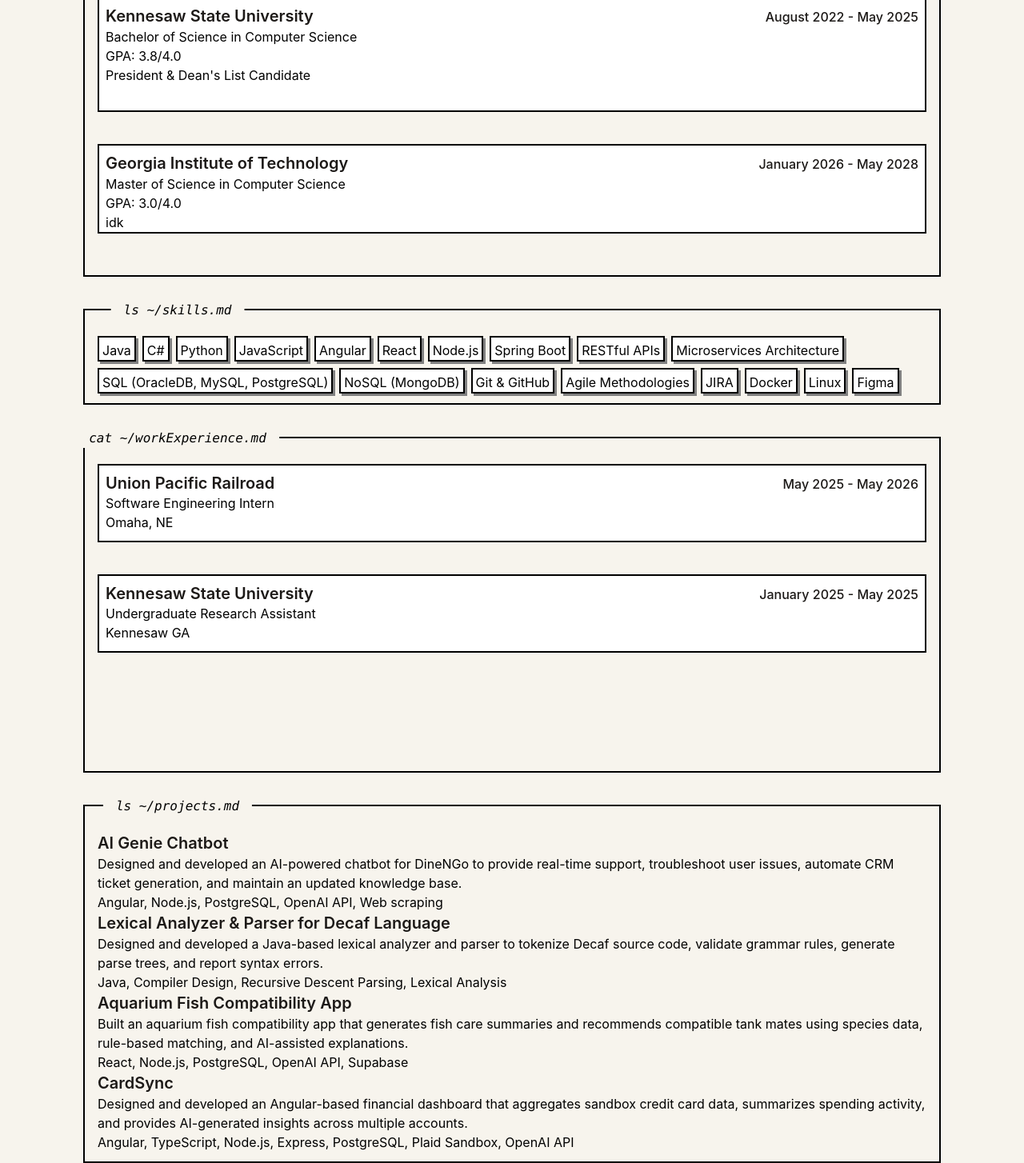
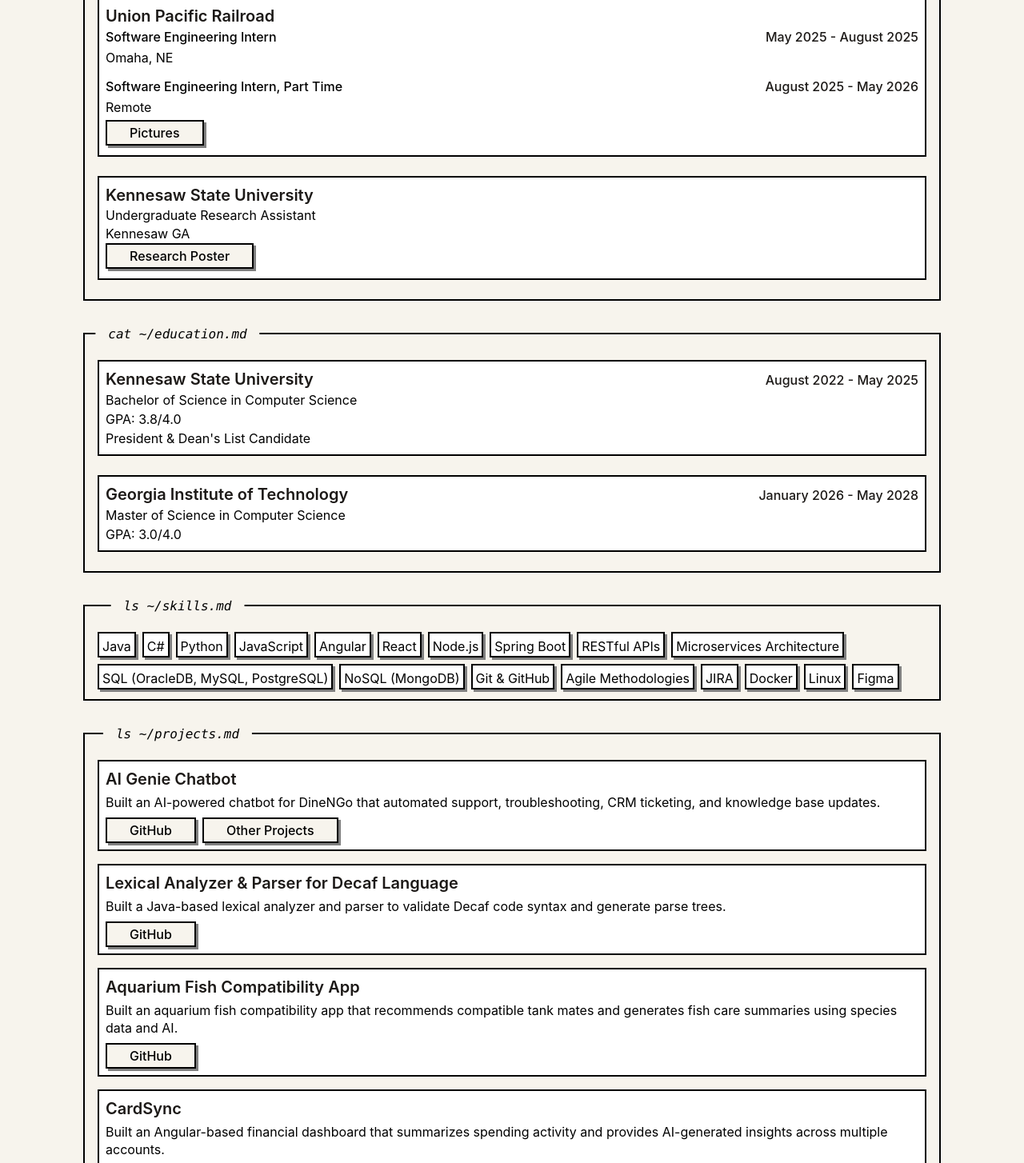
Before and after one commit to Juwonaman/myportfolio, a React (Vite) app: page / in a window 1280 px wide. Shown: the part 800-2254 px from the top of the page at 80% size. Built offline with nearby package versions, Linux system fonts and the light colour scheme.

Commit message:
added project section

```diff
--- a/src/App.css
+++ b/src/App.css
@@ -18,6 +18,9 @@
     }
     .recipe-between{
         @apply mb-10 relative;
+    }
+    .recipe-between-education{
+        @apply mb-6 relative;
     }
     .recipe-between-title{
         @apply mb-10 relative mt-10;
@@ -55,19 +58,32 @@
     .experience-card-meta {
         @apply flex flex-col gap-0.5 leading-snug;
     }
+    .experience-positions {
+        @apply mb-1 flex flex-col gap-3;
+    }
+    .experience-position {
+        @apply flex flex-col gap-0.5;
+    }
     .experience-duties-panel {
-        display: grid;
-        grid-template-rows: 0fr;
-        transition: grid-template-rows 0.35s ease;
+        @apply min-w-0 flex-1 overflow-hidden pr-1 pb-1;
+        max-height: 0;
+        opacity: 0;
+        transition:
+            max-height 0.35s ease,
+            opacity 0.25s ease;
     }
     .experience-duties-panel.is-open {
-        grid-template-rows: 1fr;
+        max-height: 10rem;
+        opacity: 1;
     }
-    .experience-duties-inner {
-        overflow: hidden;
+    .project-stack-panel.is-open {
+        max-height: 14rem;
     }
-    .experience-duties-list {
-        @apply mt-1 list-disc space-y-0.5 pl-5 text-sm leading-snug;
+    .experience-duties-chips {
+        @apply flex list-none flex-wrap justify-end gap-2 p-0 text-sm leading-snug;
+    }
+    .experience-skill-chip {
+        @apply inline-block cursor-pointer border-2 border-black bg-[var(--justWhite)] px-2 py-0.5 shadow-[3px_3px_0px_grey] hover:animate-pulse;
     }
     @media (prefers-reduced-motion: reduce) {
         .experience-duties-panel {
--- a/src/App.jsx
+++ b/src/App.jsx
@@ -100,7 +100,12 @@
         </div>
       </section>
 
-      <section className="relative border-2 border-black  bg-[#f7f4ed] px-4 pt-8 recipe-between inside-section">
+      <section className="relative border-2 border-black px-4 pt-8 recipe-between ">
+      <span className="absolute left-29 top-0 z-10 -translate-x-1/2 -translate-y-1/2 whitespace-nowrap bg-[#f7f4ed] px-4 font-mono italic">cat ~/workExperience.md</span>
+
+      <WorkExp />
+       </section>
+      <section className="relative border-2 border-black  bg-[#f7f4ed] px-4 pt-8 recipe-between ">
       <span className="absolute left-29 top-0 z-10 -translate-x-1/2 -translate-y-1/2 whitespace-nowrap bg-[#f7f4ed] px-4 font-mono italic">cat ~/education.md</span>
 
 
@@ -114,16 +119,13 @@
       <Skills />
        </section>
 
-       <section className="h-105 relative border-2 border-black px-4 pt-8 recipe-between inside-section">
-      <span className="absolute left-29 top-0 z-10 -translate-x-1/2 -translate-y-1/2 whitespace-nowrap bg-[#f7f4ed] px-4 font-mono italic">cat ~/workExperience.md</span>
 
-      <WorkExp />
-       </section>
 
        <section className="relative border-2 border-black  bg-[#f7f4ed] px-4 pt-8 recipe-between inside-section">
       <span className="absolute left-29 top-0 z-10 -translate-x-1/2 -translate-y-1/2 whitespace-nowrap bg-[#f7f4ed] px-4 font-mono italic">ls ~/projects.md</span>
 
-      <Projects />       </section>
+      <Projects />
+       </section>
 
       </ScrollFadeIn>
     </main>
--- a/src/components/Education.jsx
+++ b/src/components/Education.jsx
@@ -34,7 +34,7 @@
             }
             onMouseEnter={() => setHoveredEducation(edu.school)}
             onMouseLeave={() => setHoveredEducation(null)}
-            className={`inside-section relative border-2 border-black bg-[var(--justWhite)] px-2 pt-2 pb-8 recipe-between last:pb-0 ${
+            className={`inside-section relative border-2 border-black bg-[var(--justWhite)] px-2 pt-2 pb-2 recipe-between-education ${
               hasLink ? 'cursor-pointer' : ''
             }`}
           >
--- a/src/components/Projects.jsx
+++ b/src/components/Projects.jsx
@@ -1,14 +1,95 @@
-import React from 'react';
-import projects from '../data/projects';
-function displayProj() {
-    return (
-        <section>
-        {projects.map((project, idx) => <div key = {idx}>
-            <h2 className = "reciple-section-xsmall min-w-0 flex-1">{project.title}</h2>
-            <p>{project.description}</p>
-            <p>{project.stack}</p>
-        </div>)}
-        </section>
-    );
+import { useState } from "react";
+import projects from "../data/projects";
+
+function ProjectCard({
+  project,
+  expandedKey,
+  onCardClick,
+  hoveredTitle,
+  onHover,
+  onButtonClick,
+}) {
+  const cardKey = project.id;
+  const isExpanded = expandedKey === cardKey;
+  const isHovered = hoveredTitle === cardKey;
+
+  return (
+    <div
+      className="inside-section relative cursor-pointer border-2 border-black bg-[var(--justWhite)] px-2 pt-2 pb-2 "
+      onClick={() => onCardClick(cardKey)}
+      onMouseEnter={() => onHover(cardKey)}
+      onMouseLeave={() => onHover(null)}
+    >
+      <div className="experience-row">
+        <h2 className="reciple-section-xsmall flex min-w-0 flex-1 items-center gap-2">
+          {isHovered && (
+            <span className="experience-arrow-blink">{">"}</span>
+          )}
+          {project.title}
+        </h2>
+      </div>
+      <p className="mt-1 leading-snug">{project.description}</p>
+
+      <div className="experience-row items-start gap-2 mt-2">
+        <div
+          className="flex shrink-0 flex-wrap gap-2"
+          onClick={(e) => e.stopPropagation()}
+        >
+          {project.buttons?.map((button, btnIdx) => (
+            <button
+              key={btnIdx}
+              type="button"
+              onClick={(e) => onButtonClick(e, button)}
+              className="my-buttonpt w-fit shrink-0 cursor-pointer border-2 border-black px-7 py-0.5 font-medium text-black shadow-[3px_3px_0px_grey] transition-all"
+            >
+              {button.label}
+            </button>
+          ))}
+        </div>
+        <div
+          className={`experience-duties-panel project-stack-panel min-w-0 flex-1 ${isExpanded ? "is-open" : ""}`}
+          aria-hidden={!isExpanded}
+        >
+          <ul className="experience-duties-chips">
+            {project.stack.map((tech, techIdx) => (
+              <li key={techIdx}>
+                <span className="experience-skill-chip">{tech}</span>
+              </li>
+            ))}
+          </ul>
+        </div>
+      </div>
+    </div>
+  );
 }
-export default displayProj;
+
+export default function Projects() {
+  const [hoveredTitle, setHoveredTitle] = useState(null);
+  const [expandedKey, setExpandedKey] = useState(null);
+
+  const handleCardClick = (key) => {
+    setExpandedKey((current) => (current === key ? null : key));
+  };
+
+  const handleButtonClick = (e, button) => {
+    e.stopPropagation();
+    if (!button.url) return;
+    window.open(button.url, "_blank", "noopener,noreferrer");
+  };
+
+  return (
+    <section className="flex flex-col gap-4">
+      {projects.map((project) => (
+        <ProjectCard
+          key={project.id}
+          project={project}
+          expandedKey={expandedKey}
+          onCardClick={handleCardClick}
+          hoveredTitle={hoveredTitle}
+          onHover={setHoveredTitle}
+          onButtonClick={handleButtonClick}
+        />
+      ))}
+    </section>
+  );
+}
--- a/src/components/workExp.jsx
+++ b/src/components/workExp.jsx
@@ -1,6 +1,6 @@
 import React, { useEffect, useRef, useState } from "react";
 import workEx from "../data/workExp";
-import intoit from "../data/expptwo";
+import schoolLinks from "../data/links";
 
 export function CompAndRole() {
   const [index, setIndex] = useState(0);
@@ -31,10 +31,10 @@
 
   return (
     <div
-      className={` transition-[filter] duration-200 ease-out ${blurred ? "blur-xs" : ""}`}
+      className={`transition-[filter] duration-200 ease-out ${blurred ? "blur-xs" : ""}`}
     >
       {"Previous "}
-      {current.role} @ {current.company}
+      {current.role ?? current.positions?.[0]?.role} @ {current.company}
     </div>
   );
 }
@@ -47,46 +47,82 @@
     setExpandedIndex((current) => (current === idx ? null : idx));
   };
 
+  const handleCompanyClick = (e, linkKey) => {
+    e.stopPropagation();
+    const url = schoolLinks[linkKey];
+    if (!url) return;
+    window.open(url, "_blank", "noopener,noreferrer");
+  };
+
   return (
     <section>
-      {workEx.map((comp, idx) => (
+      {workEx.map((comp, idx) => {
+        const hoverKey = comp.positions?.length ? comp.company : comp.role;
+
+        return (
           <div
             key={idx}
-          className=" bg-[var(--justWhite)] cursor-pointer relative border-2 border-black  bg-[#f7f4ed] px-2 pt-2 recipe-between inside-section"
+            className="inside-section relative cursor-pointer border-2 border-black bg-[var(--justWhite)] px-2 pt-2 recipe-between-education"
             onClick={() => handleCardClick(idx)}
-          onMouseEnter={() => setHoveredCompany(comp.role)}
+            onMouseEnter={() => setHoveredCompany(hoverKey)}
             onMouseLeave={() => setHoveredCompany(null)}
           >
             <div className="experience-row">
-            {hoveredCompany === comp.role && (
+              <h2 className="reciple-section-xsmall flex min-w-0 flex-1 items-center gap-2">
+                {hoveredCompany === hoverKey && (
                   <span className="experience-arrow-blink">{">"}</span>
                 )}
-            <h2 className="flex items-center gap-2 reciple-section-xsmall min-w-0 flex-1 cursor-pointer">
+                {comp.company}
+              </h2>
+            </div>
 
-              {comp.company}
-
-            </h2>
-            <p className="experience-date shrink-0">{comp.date}</p>
+            {comp.positions?.length ? (
+              <div className="experience-positions">
+                {comp.positions.map((pos, posIdx) => (
+                  <div key={posIdx} className="experience-position">
+                    <div className="experience-row">
+                      <p className="min-w-0 flex-1 font-medium">{pos.role}</p>
+                      <p className="experience-date shrink-0">{pos.date}</p>
                     </div>
+                    <p>{pos.location}</p>
+                  </div>
+                ))}
+              </div>
+            ) : (
+              <>
                 <div className="experience-card-meta">
                   <p>{comp.role}</p>
+                </div>
                 <p>{comp.location}</p>
-          </div>
+              </>
+            )}
 
+            <div className="experience-row items-start gap-2">
+              {comp.linkKey && schoolLinks[comp.linkKey] && (
+                <button
+                  type="button"
+                  onClick={(e) => handleCompanyClick(e, comp.linkKey)}
+                  className="my-buttonpt w-fit shrink-0 cursor-pointer border-2 border-black px-7 py-0.5 font-medium text-black shadow-[3px_3px_0px_grey] transition-all"
+                >
+                  {comp.buttonLabel ?? "Company"}
+                </button>
+              )}
               <div
                 className={`experience-duties-panel ${expandedIndex === idx ? "is-open" : ""}`}
                 aria-hidden={expandedIndex !== idx}
               >
-            <div className="experience-duties-inner">
-              <ul className="experience-duties-list">
+                <ul className="experience-duties-chips">
                   {comp.duties.map((duty, dutyIdx) => (
-                  <li key={dutyIdx}>{duty}</li>
+                    <li key={dutyIdx}>
+                      <span className="experience-skill-chip">{duty}</span>
+                    </li>
                   ))}
                 </ul>
               </div>
             </div>
           </div>
-      ))}
+        );
+      })}
     </section>
   );
 }
--- a/src/data/educationMy.js
+++ b/src/data/educationMy.js
@@ -14,7 +14,7 @@
       linkKey: "georgiain",
       gpa: "3.0/4.0",
       degree: "Master of Science in Computer Science",
-      certs: "idk",
+      certs: "",
       date: "January 2026 - May 2028",
     },
 ];
--- a/src/data/expptwo.js
+++ b/src/data/expptwo.js
@@ -1,14 +1,5 @@
-const intoit = [
-    {
-        title: "Software Engineering Intern",
-        location: "Omaha Nebraska",
-        date: "May 2025 - August 2025"
-    },
+/** Union Pacific roles — kept in sync; primary source is workExp.js positions array. */
+import workEx from "./workExp";
 
-    {
-        title: "Software Engineering Intern, Part Time",
-        location: "Remote",
-        date: "August 2025 - May 2026"
-    }
-]
-export default intoit;
+const unionEntry = workEx.find((job) => job.company === "Union Pacific Railroad");
+export default unionEntry?.positions ?? [];
--- a/src/data/projects.js
+++ b/src/data/projects.js
@@ -1,30 +1,47 @@
 const projects = [
   {
+    id: "ai-genie",
     title: "AI Genie Chatbot",
-        description: "Designed and developed an AI-powered chatbot for DineNGo to provide real-time support, troubleshoot user issues, automate CRM ticket generation, and maintain an updated knowledge base.",
-        stack: "Angular, Node.js, PostgreSQL, OpenAI API, Web scraping"
+    description:
+      "Built an AI-powered chatbot for DineNGo that automated support, troubleshooting, CRM ticketing, and knowledge base updates.",
+    stack: ["Angular", "Node.js", "PostgreSQL", "OpenAI API", "Web scraping"],
+    buttons: [
+      { label: "GitHub", url: "https://github.com/Juwonaman" },
+      { label: "Other Projects", url: "" },
+    ],
   },
-
   {
+    id: "decaf-parser",
     title: "Lexical Analyzer & Parser for Decaf Language",
     description:
-          "Designed and developed a Java-based lexical analyzer and parser to tokenize Decaf source code, validate grammar rules, generate parse trees, and report syntax errors.",
-        stack: "Java, Compiler Design, Recursive Descent Parsing, Lexical Analysis"
+      "Built a Java-based lexical analyzer and parser to validate Decaf code syntax and generate parse trees.",
+    stack: ["Java", "Compiler Design", "Recursive Descent Parsing", "Lexical Analysis"],
+    buttons: [{ label: "GitHub", url: "" }],
   },
-
   {
+    id: "aquarium-app",
     title: "Aquarium Fish Compatibility App",
     description:
-          "Built an aquarium fish compatibility app that generates fish care summaries and recommends compatible tank mates using species data, rule-based matching, and AI-assisted explanations.",
-        stack: "React, Node.js, PostgreSQL, OpenAI API, Supabase"
+      "Built an aquarium fish compatibility app that recommends compatible tank mates and generates fish care summaries using species data and AI.",
+    stack: ["React", "Node.js", "PostgreSQL", "OpenAI API", "Supabase"],
+    buttons: [{ label: "GitHub", url: "" }],
   },
-
   {
+    id: "cardsync",
     title: "CardSync",
     description:
-          "Designed and developed an Angular-based financial dashboard that aggregates sandbox credit card data, summarizes spending activity, and provides AI-generated insights across multiple accounts.",
-        stack: "Angular, TypeScript, Node.js, Express, PostgreSQL, Plaid Sandbox, OpenAI API"
-      }
+      "Built an Angular-based financial dashboard that summarizes spending activity and provides AI-generated insights across multiple accounts.",
+    stack: [
+      "Angular",
+      "TypeScript",
+      "Node.js",
+      "Express",
+      "PostgreSQL",
+      "Plaid Sandbox",
+      "OpenAI API",
+    ],
+    buttons: [{ label: "GitHub", url: "" }],
+  },
+];
 
-]
-export default projects
+export default projects;
--- a/src/data/workExp.js
+++ b/src/data/workExp.js
@@ -1,22 +1,32 @@
 const workEx = [
   {
     company: "Union Pacific Railroad",
+    date: "May 2025 - May 2026",
+    linkKey: "union",
+    buttonLabel: "Pictures",
+    duties: ["Angular", "Java", "Spring Boot", "Jira", "Figma", "OracleDB"],
+    positions: [
+      {
         role: "Software Engineering Intern",
-      date: "May 2025 - May 2026",
         location: "Omaha, NE",
-      duties: [
-        "Angular", "Java", "Spring Boot", "Jira", "Figma", "OracleDB"
-      ]
+        date: "May 2025 - August 2025",
       },
-    { company: "Kennesaw State University",
+      {
+        role: "Software Engineering Intern, Part Time",
+        location: "Remote",
+        date: "August 2025 - May 2026",
+      },
+    ],
+  },
+  {
+    company: "Kennesaw State University",
     role: "Undergraduate Research Assistant",
     date: "January 2025 - May 2025",
     location: "Kennesaw GA",
-      duties: [
-        "Python",
-"Machine Learning",
-"Data Analysis, Data Preprocessing"
-      ]}
-    ,
+    linkKey: "kennesaw",
+    buttonLabel: "Research Poster",
+    duties: ["Python", "Machine Learning", "Data Analysis", "Data Preprocessing"],
+  },
 ];
+
 export default workEx;
```
Lines whose indentation alone changed are shown as unchanged.
